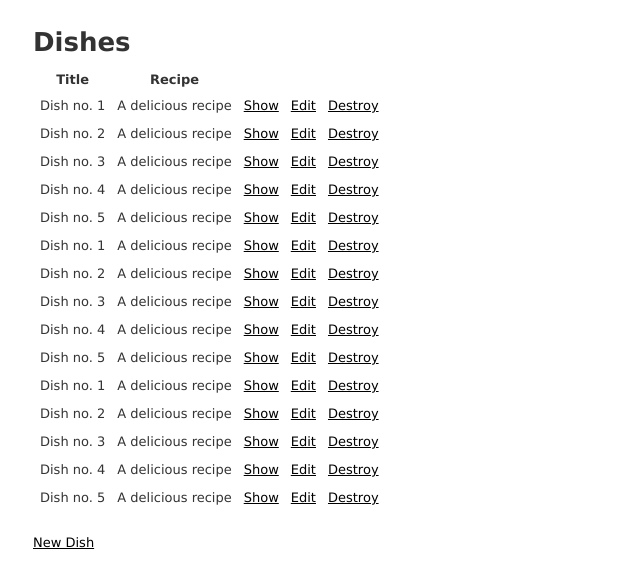
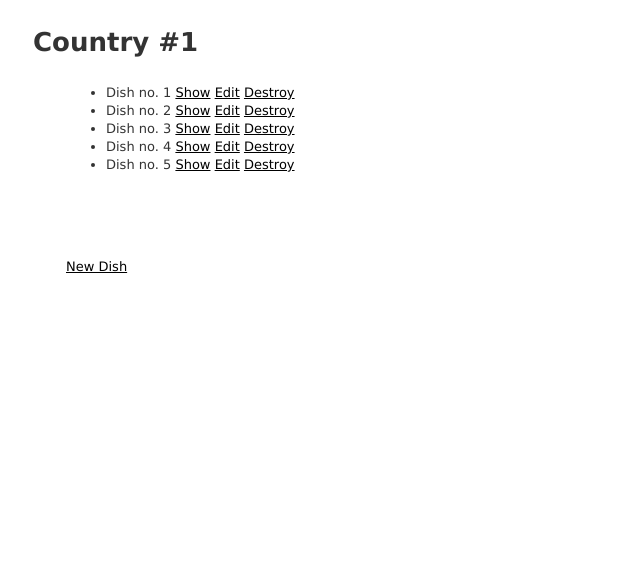
Before and after one commit to Shamayel96/beta-app, a Rails app: page /countries/1/dishes in a window 1280 px wide. Shown: the top 588 px of the page, without its empty margins (0-640 px from the left). Run offline with Rails 7, Linux system fonts and the light colour scheme; data comes from the database, SQL or seed files in the repository; style sheets or scripts are compiled from the project's sources; some libraries are stand-ins or nearby versions.

Commit message:
views individual dishes by selecting country first

```diff
--- a/app/controllers/dishes_controller.rb
+++ b/app/controllers/dishes_controller.rb
@@ -1,5 +1,6 @@
 class DishesController < ApplicationController
   before_action :set_dish, only: [:show, :edit, :update, :destroy]
+  before_action :set_country, only: [:index, :new, :create]
 
   # GET /dishes
   # GET /dishes.json
@@ -12,19 +13,21 @@ class DishesController < ApplicationController
   def show
   end
 
-  # GET /dishes/new
+  # GET countries/:id/dishes/new
   def new
     @dish = Dish.new
   end
 
   # GET /dishes/1/edit
   def edit
+    @country = Dish.find(params[:id]).country_id
   end
 
-  # POST /dishes
-  # POST /dishes.json
+  # POST countries/:id/dishes
+  # POST countries/:id/dishes.json
   def create
     @dish = Dish.new(dish_params)
+    @dish.country_id = @country.id
 
     respond_to do |format|
       if @dish.save
@@ -54,6 +57,7 @@ class DishesController < ApplicationController
   # DELETE /dishes/1
   # DELETE /dishes/1.json
   def destroy
+    @country = @dish.country.id
     @dish.destroy
     respond_to do |format|
       format.html { redirect_to dishes_url, notice: 'Dish was successfully destroyed.' }
@@ -66,9 +70,12 @@ class DishesController < ApplicationController
     def set_dish
       @dish = Dish.find(params[:id])
     end
+    def set_country
+      @country = Country.find(params[:country_id])
+    end
 
     # Never trust parameters from the scary internet, only allow the white list through.
     def dish_params
-      params.require(:dish).permit(:title, :recipe)
+      params.require(:dish).permit(:title, :recipe, :country_id)
     end
 end
--- a/app/views/dishes/index.html.haml
+++ b/app/views/dishes/index.html.haml
@@ -1,18 +1,15 @@
 %p#notice= notice
-%h1 Dishes
-%table
-  %thead
-    %tr
-      %th Title
-      %th Recipe
-      %th{:colspan => "3"}
-  %tbody
-    - @dishes.each do |dish|
-      %tr
-        %td= dish.title
-        %td= dish.recipe
-        %td= link_to 'Show', dish
-        %td= link_to 'Edit', edit_dish_path(dish)
-        %td= link_to 'Destroy', dish, method: :delete, data: { confirm: 'Are you sure?' }
+
+%h1
+  = @country.name
+
+%ul
+  - @country.dishes.each do |dish|
+    %li
+      = dish.title
+      = link_to 'Show', dish
+      = link_to 'Edit', edit_dish_path(dish)
+      = link_to 'Destroy', dish, :method => :delete, :data => { :confirm => 'Are you sure?' }
 %br/
-= link_to 'New Dish', new_dish_path
+%p
+  = link_to 'New Dish', new_country_dish_path(:country_id)
--- a/app/views/dishes/show.html.haml
+++ b/app/views/dishes/show.html.haml
@@ -7,4 +7,4 @@
   = @dish.recipe
 = link_to 'Edit', edit_dish_path(@dish)
 |
-= link_to 'Back', dishes_path
+= link_to 'Back', country_path(@dish.country)
```
